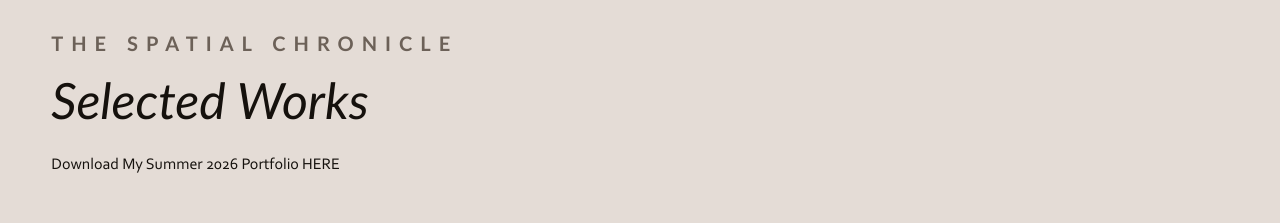
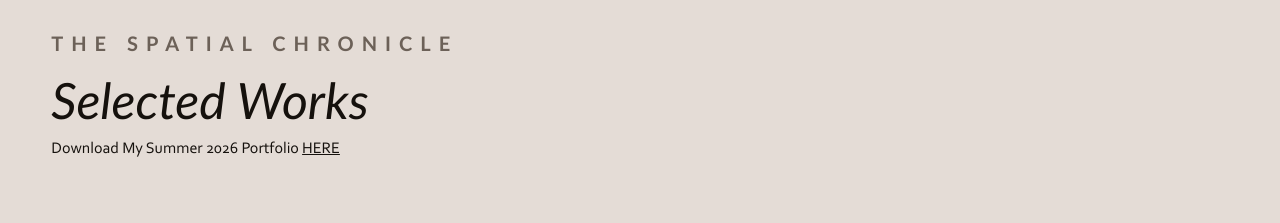
Before and after one commit to bilottag/v0-gdc, a Next.js app: page / in a window 1280 px wide. Shown: the part 1400-1623 px from the top of the page. Built offline with nearby package versions, Linux system fonts and the light colour scheme.

Commit message:
feat: adjust portfolio section spacing and link style
Co-authored-by: bilottag <196687159+bilottag@users.noreply.github.com>

```diff
--- a/components/portfolio-section.tsx
+++ b/components/portfolio-section.tsx
@@ -136,14 +136,14 @@ export default function PortfolioSection() {
           whileInView={{ opacity: 1, y: 0 }}
           viewport={{ once: true }}
           transition={{ duration: 0.8, delay: 0.2 }}
-          className="mt-6"
+          className="mt-2"
         >
           <a
             href="/giuliana-design-co-portfolio-summer-fall-2026.pdf"
             download
-            className="font-sans text-base text-foreground no-underline hover:underline"
+            className="font-sans text-base text-foreground hover:italic"
           >
-            Download My Summer 2026 Portfolio HERE
+            Download My Summer 2026 Portfolio <span className="underline">HERE</span>
           </a>
         </motion.div>
       </div>
```
